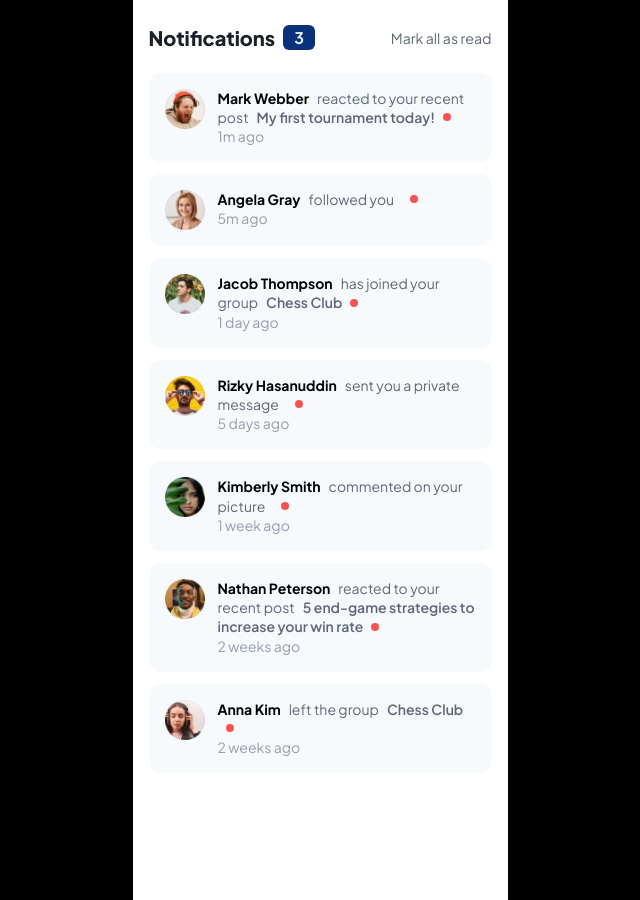
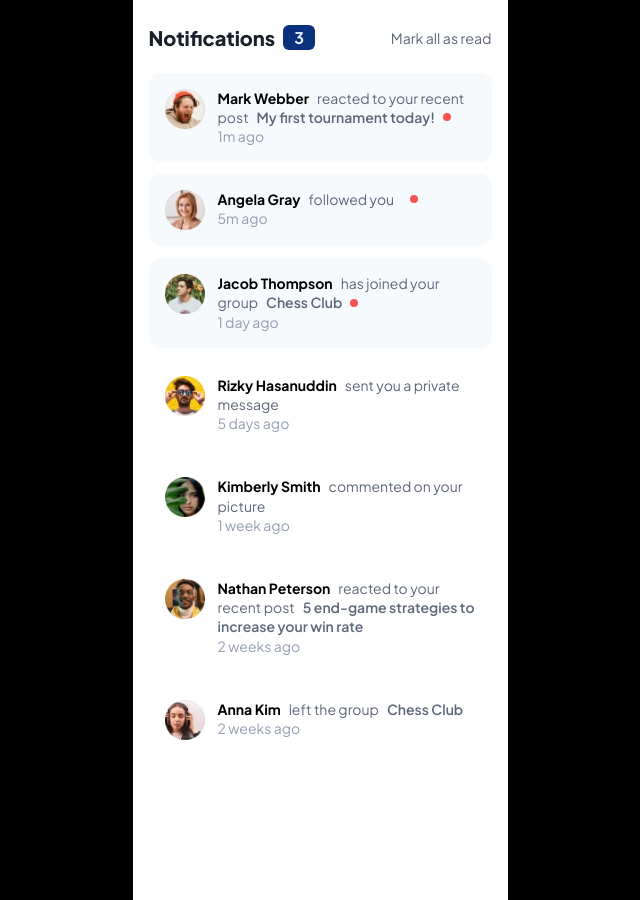
Before and after one commit to shaversj/notifications-page-main, a React (Vite) app: page / in a window 1280 px wide. Shown: the whole page, without its empty margins (320-960 px from the left). Built offline with nearby package versions, Linux system fonts and the light colour scheme.

Commit message:
Enabled all stateful interactions

```diff
--- a/src/App.jsx
+++ b/src/App.jsx
@@ -1,7 +1,25 @@
-import mark from '/src/assets/images/avatar-mark-webber.webp'
 import CardLayout from "./CardLayout.jsx";
+import {useState} from "react";
+import notificationData from './data.json'
 
 function App() {
+    const [notifications, setNotifications] = useState(notificationData)
+    const [unReadCount, setUnReadCount] = useState(notifications.filter(notification => notification.hasBeenRead === false).length)
+
+    function markAllAsRead(){
+        const newNotifications = notifications.map(notification => {
+            return {...notification, hasBeenRead: true}
+        })
+        setNotifications(newNotifications)
+        setUnReadCount(0)
+    }
+    function increaseUnReadCount(){
+        setUnReadCount(unReadCount + 1)
+    }
+
+    function decreaseUnReadCount(){
+        setUnReadCount(unReadCount - 1)
+    }
 
 
   return (
@@ -11,14 +29,14 @@ function App() {
                 {/*Header*/}
                 <div className={"flex gap-x-2 items-center"}>
                     <h1 className={"text-[20px] font-extrabold text-very-dark-blue"}>Notifications</h1>
-                    <div className={"rounded-md bg-primary-blue w-[32px] h-[25px] text-light-grayish-blue-1 flex items-center justify-center font-bold"}><span>3</span></div>
-                    <button className={"ml-auto"}>
+                    <div className={"rounded-md bg-primary-blue w-[32px] h-[25px] text-light-grayish-blue-1 flex items-center justify-center font-bold"}><span>{unReadCount}</span></div>
+                    <button className={"ml-auto"} onClick={markAllAsRead}>
                         <span className={"text-dark-grayish-blue text-[14.2px] "}>Mark all as read</span>
                     </button>
                 </div>
 
 
-                <CardLayout />
+                <CardLayout notifications={notifications} increaseUnReadCount={increaseUnReadCount} decreaseUnReadCount={decreaseUnReadCount} />
 
 
             </main>
--- a/src/Card.jsx
+++ b/src/Card.jsx
@@ -1,38 +1,40 @@
-import {useState} from "react";
+const Card = ({notification, decreaseUnReadCount, increaseUnReadCount}) => {
+    function toggleUnRead(){
+        notification.hasBeenRead = false
+        increaseUnReadCount()
+    }
 
-const Card = ({avatar, name, notification, message_location, timestamp}) => {
-    const [isReadStatus, setIsReadStatus] = useState(false)
-
-    function changeReadStatusOfCard(){
-        setIsReadStatus(!isReadStatus)
+    function toggleRead(){
+        notification.hasBeenRead = true
+        decreaseUnReadCount()
     }
 
     return (
         <>
-            {isReadStatus ? (
-                <button className={"flex bg-neutral-white p-4 gap-x-[13px] rounded-xl w-full text-left"} onClick={changeReadStatusOfCard}>
-                    <img className={"w-[40px] h-[40px]"} src={avatar} alt={""} />
+            {notification.hasBeenRead ? (
+                <button className={"flex bg-neutral-white p-4 gap-x-[13px] rounded-xl w-full text-left"} onClick={toggleUnRead}>
+                    <img className={"w-[40px] h-[40px]"} src={notification.avatar} alt={""} />
                     <div className={"text-[14px] text-dark-grayish-blue leading-[1.2rem]"}>
                         <div className={"space-x-2 text-dark-grayish-blue"}>
-                            <span className={"font-bold text-black"}>{name}</span>
-                            <span className={"text-dark-grayish-blue "}>{notification}</span>
-                            <span className={"text-dark-grayish-blue font-semibold"}>{message_location}</span>
+                            <span className={"font-bold text-black"}>{notification.name}</span>
+                            <span className={"text-dark-grayish-blue "}>{notification.message}</span>
+                            <span className={"text-dark-grayish-blue font-semibold"}>{notification.message_location}</span>
                         </div>
-                        <span className={"text-grayish-blue"}>{timestamp}</span>
+                        <span className={"text-grayish-blue"}>{notification.timestamp}</span>
                     </div>
                 </button>
             ):
                 (
-                    <button className={"flex bg-unread-gray p-4 gap-x-[13px] rounded-xl w-full text-left"} onClick={changeReadStatusOfCard}>
-                        <img className={"w-[40px] h-[40px]"} src={avatar} alt={""} />
+                    <button className={"flex bg-unread-gray p-4 gap-x-[13px] rounded-xl w-full text-left"} onClick={toggleRead}>
+                        <img className={"w-[40px] h-[40px]"} src={notification.avatar} alt={""} />
                         <div className={"text-[14px] text-dark-grayish-blue leading-[1.2rem]"}>
                             <div className={"space-x-2 text-dark-grayish-blue"}>
-                                <span className={"font-bold text-black"}>{name}</span>
-                                <span className={"text-dark-grayish-blue "}>{notification}</span>
-                                <span className={"text-dark-grayish-blue font-semibold"}>{message_location}</span>
+                                <span className={"font-bold text-black"}>{notification.name}</span>
+                                <span className={"text-dark-grayish-blue "}>{notification.message}</span>
+                                <span className={"text-dark-grayish-blue font-semibold"}>{notification.message_location}</span>
                                 <div className={"w-[8px] h-[8px] bg-primary-red rounded-full inline-flex align-middle mb-1"}></div>
                             </div>
-                            <span className={"text-grayish-blue"}>{timestamp}</span>
+                            <span className={"text-grayish-blue"}>{notification.timestamp}</span>
                         </div>
                     </button>
             )}
--- a/src/CardLayout.jsx
+++ b/src/CardLayout.jsx
@@ -1,16 +1,13 @@
-import data from './data.json'
 import Card from "./Card.jsx";
-const CardLayout = () => {
+const CardLayout = ({notifications, increaseUnReadCount, decreaseUnReadCount}) => {
     return (
         <div className={"pt-5 space-y-3"}>
-            {data && data.map((item) =>
+            {notifications && notifications.map((notification) =>
                 <Card
-                    key={item.id}
-                    avatar={item.avatar}
-                    name={item.name}
-                    notification={item.notification}
-                    message_location={item.message_location}
-                    timestamp={item.timestamp} />)}
+                    key={notification.id}
+                    notification={notification}
+                    increaseUnReadCount={increaseUnReadCount}
+                    decreaseUnReadCount={decreaseUnReadCount}/>)}
         </div>
     );
 };
--- a/src/data.json
+++ b/src/data.json
@@ -2,55 +2,61 @@
   {
     "id": 1,
     "name": "Mark Webber",
-    "notification": "reacted to your recent post",
+    "message": "reacted to your recent post",
     "message_location": "My first tournament today!",
     "timestamp": "1m ago",
     "avatar": "avatar-mark-webber.webp",
-    "isRead": false
+    "hasBeenRead": false
   },
   {
     "id": 2,
     "name": "Angela Gray",
-    "notification": "followed you",
+    "message": "followed you",
     "timestamp": "5m ago",
-    "avatar": "avatar-angela-gray.webp"
+    "avatar": "avatar-angela-gray.webp",
+    "hasBeenRead": false
   },
   {
     "id": 3,
     "name": "Jacob Thompson",
-    "notification": "has joined your group",
+    "message": "has joined your group",
     "message_location": "Chess Club",
     "timestamp": "1 day ago",
-    "avatar": "avatar-jacob-thompson.webp"
+    "avatar": "avatar-jacob-thompson.webp",
+    "hasBeenRead": false
   },
   {
     "id": 4,
     "name": "Rizky Hasanuddin",
-    "notification": "sent you a private message",
+    "message": "sent you a private message",
     "timestamp": "5 days ago",
-    "avatar": "avatar-rizky-hasanuddin.webp"
+    "avatar": "avatar-rizky-hasanuddin.webp",
+    "hasBeenRead": true
   },
   {
     "id": 5,
     "name": "Kimberly Smith",
-    "notification": "commented on your picture",
+    "message": "commented on your picture",
     "timestamp": "1 week ago",
-    "avatar": "avatar-kimberly-smith.webp"
+    "avatar": "avatar-kimberly-smith.webp",
+    "hasBeenRead": true
   },
   {
     "id": 6,
     "name": "Nathan Peterson",
-    "notification": "reacted to your recent post",
+    "message": "reacted to your recent post",
     "message_location": "5 end-game strategies to increase your win rate",
     "timestamp": "2 weeks ago",
-    "avatar": "avatar-nathan-peterson.webp"
+    "avatar": "avatar-nathan-peterson.webp",
+    "hasBeenRead": true
   },
   {
     "id": 7,
     "name": "Anna Kim",
-    "notification": "left the group",
+    "message": "left the group",
     "message_location": "Chess Club",
     "timestamp": "2 weeks ago",
-    "avatar": "avatar-anna-kim.webp"
+    "avatar": "avatar-anna-kim.webp",
+    "hasBeenRead": true
   }
 ]
```
